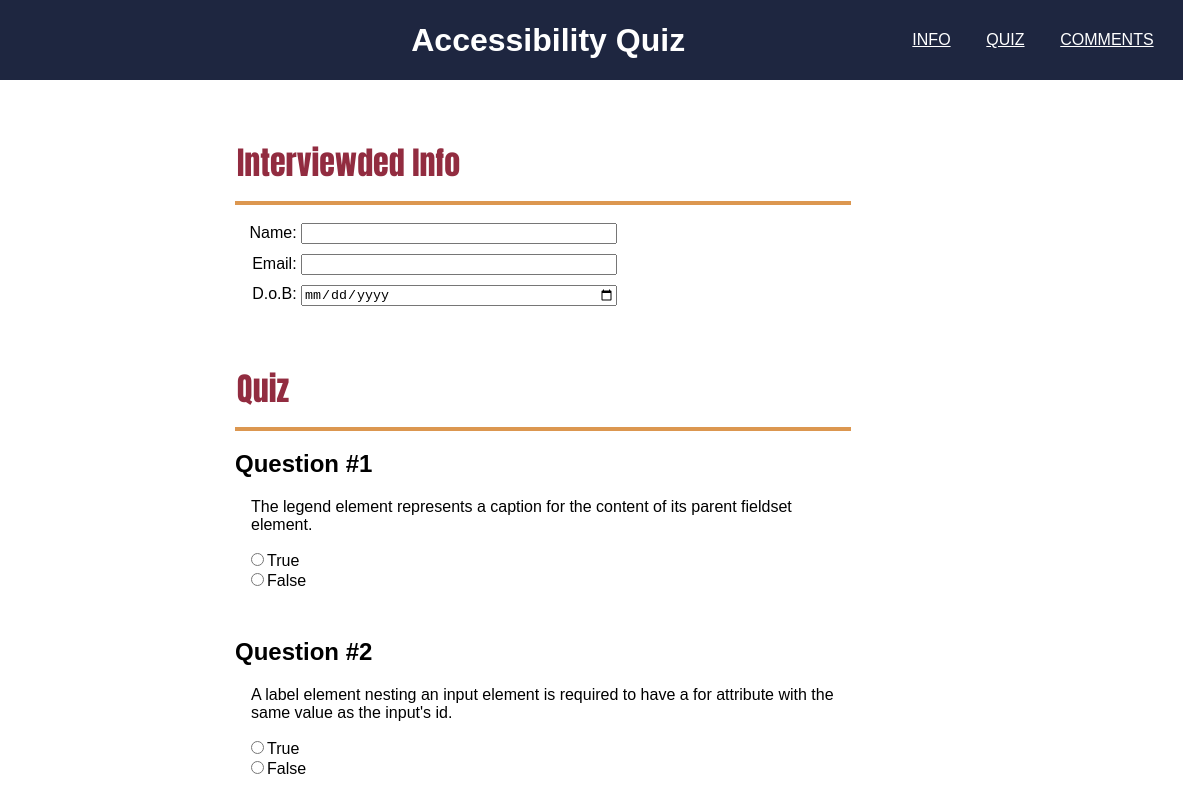
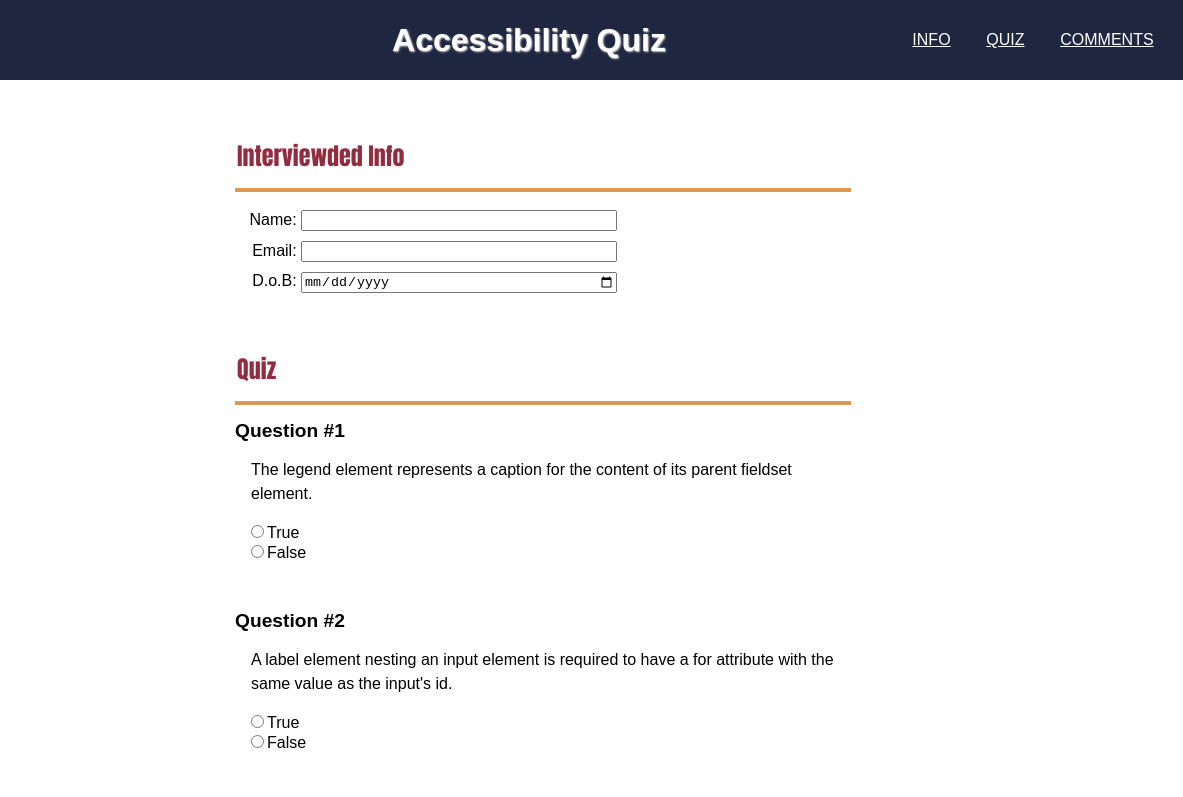
Before and after one commit to Lucasdota/accessibility_quiz, a plain HTML site: page docs/index.html in a window 1280 px wide. Shown: the top 797 px of the page, 97-1280 px from the left. Drawn offline with Linux system fonts and the light colour scheme.

Commit message:
updating css

```diff
--- a/docs/style.css
+++ b/docs/style.css
@@ -49,11 +49,20 @@ svg{
     padding: 0.4rem;
 }
 
-.title{
+h1{
     color: white;
-    font-size: min(8vw, 2em);
+    font-size: 2em;
     text-align: center;
-    padding-left:max(17vw, 2em);
+    padding-left:max(14vw, 1em);
+    text-shadow:1px 1px 2px rgb(218, 218, 218);
+}
+
+h2{
+    font-size:1.2em;
+}
+
+p{
+    font-size:1em;
 }
 
 nav{
@@ -100,7 +109,7 @@ fieldset{
 }
 
 legend{
-    font-size:2rem;
+    font-size:1.5em;
     font-family:Impact, Haettenschweiler, 'Arial Narrow Bold', sans-serif;
     color:#922C40;
 }
@@ -138,6 +147,7 @@ hr{
 
 #QUIZ section p, section input{
     margin-left:1rem;
+    line-height:1.5em;
 }
 
 select, textarea{
@@ -185,6 +195,18 @@ footer a{
     color:black;
 }
 
+footer a:visited{
+    color:#922C40;
+}
+
+footer a:focus{
+    color:blueviolet;
+}
+
+footer a:active{
+    color:white;
+}
+
 .sr-only{
     position: absolute;
     width: 1px;
```
